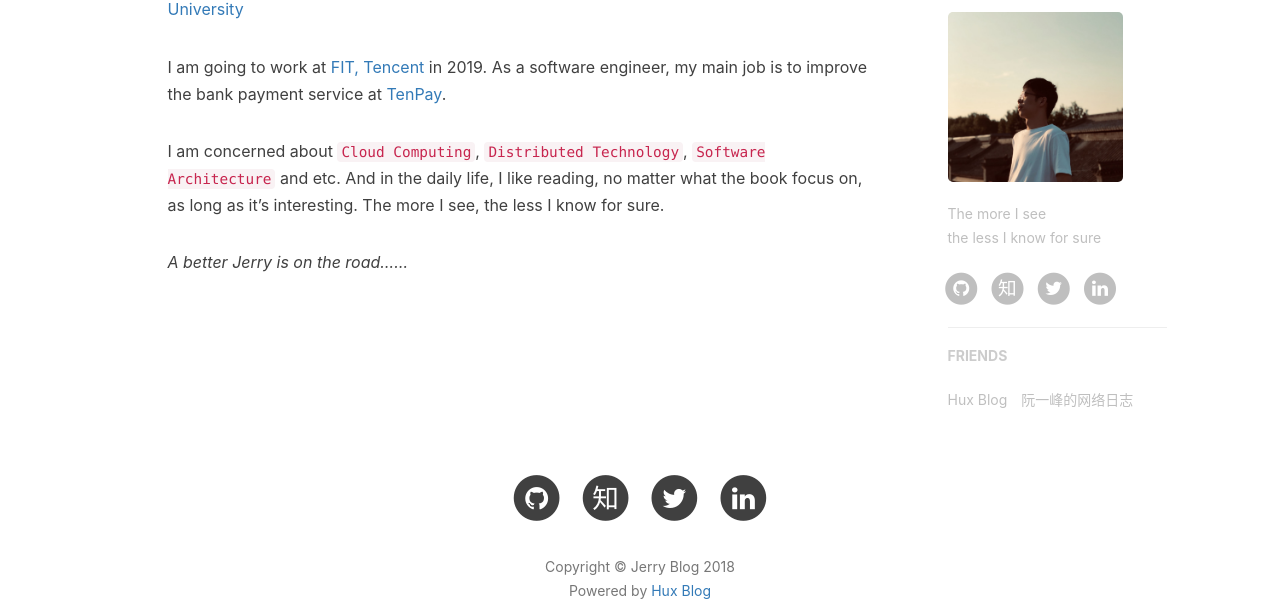
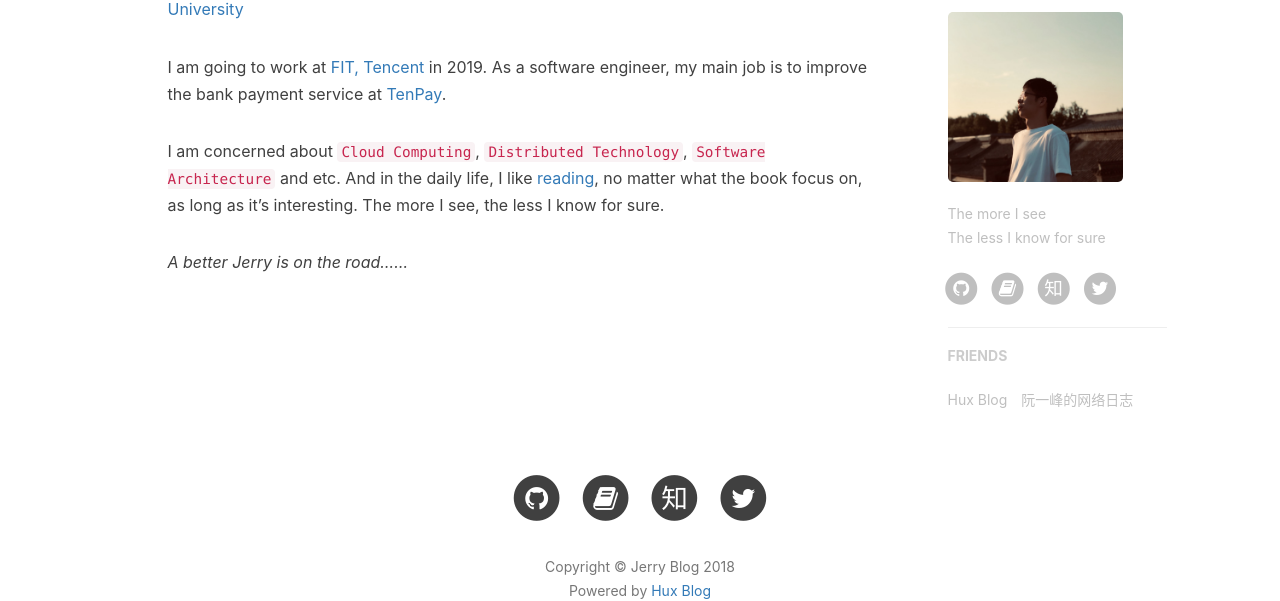
Before and after one commit to jerry-sc/jerry-sc.github.io, a Jekyll site: the page built from about.html, in a window 1280 px wide. Shown: the part 583-1184 px from the top of the page. Built offline with Jekyll 4.4.1, drawn with Linux system fonts in a browser that asks for light colours; nearby versions of some CDN libraries; comment, search, counter and statistics services are not loaded.

Commit message:
update about

```diff
--- a/_config.yml
+++ b/_config.yml
@@ -19,7 +19,9 @@ github_username:    jerry-sc
 zhihu_username:     jerry_shenchao
 twitter_username:   JerrySh29596685
 # facebook_username:  shen.jerry.14811
-linkedin_username:  jerryshen0116
+# linkedin_username:  jerryshen0116
+douban_username:  jerryshenc
+
 
 
 
@@ -81,7 +83,7 @@ ba_track_id: 06c0b399a9d481358d5065943a026297
 
 # Sidebar settings
 sidebar: true                           # whether or not using Sidebar.
-sidebar-about-description: "The more I see<br>the less I know for sure"
+sidebar-about-description: "The more I see<br>The less I know for sure"
 sidebar-avatar: /img/avatar-jerry.jpg      # use absolute URL, seeing it's used in both `/` and `/about/`
 
 
--- a/_includes/sns-links.html
+++ b/_includes/sns-links.html
@@ -24,6 +24,16 @@
       <span class="fa-stack fa-lg">
         <i class="fa fa-circle fa-stack-2x"></i>
         <i class="fa fa-github fa-stack-1x fa-inverse"></i>
+      </span>
+    </a>
+  </li>
+  {% endif %}
+  {% if site.douban_username %}
+  <li>
+    <a target="_blank" href="https://www.douban.com/people/{{site.douban_username}}">
+      <span class="fa-stack fa-lg">
+        <i class="fa fa-circle fa-stack-2x"></i>
+        <i class="fa fa-book fa-stack-1x fa-inverse"></i>
       </span>
     </a>
   </li>
--- a/about.html
+++ b/about.html
@@ -16,7 +16,7 @@ I majored in Management Information System at [Hangzhou Dianzi University](https
 
 I am going to work at [FIT, Tencent](https://www.fitgroup.com) in 2019. As a software engineer, my main job is to improve the bank payment service at [TenPay](https://www.tenpay.com/v3/).
 
-I am concerned about `Cloud Computing`, `Distributed Technology`, `Software Architecture` and etc. And in the daily life, I like reading, no matter what the book focus on, as long as it's interesting. The more I see, the less I know for sure.
+I am concerned about `Cloud Computing`, `Distributed Technology`, `Software Architecture` and etc. And in the daily life, I like [reading](https://www.douban.com/people/jerryshenc/), no matter what the book focus on, as long as it's interesting. The more I see, the less I know for sure.
 
 *A better Jerry is on the road......*
 
```
